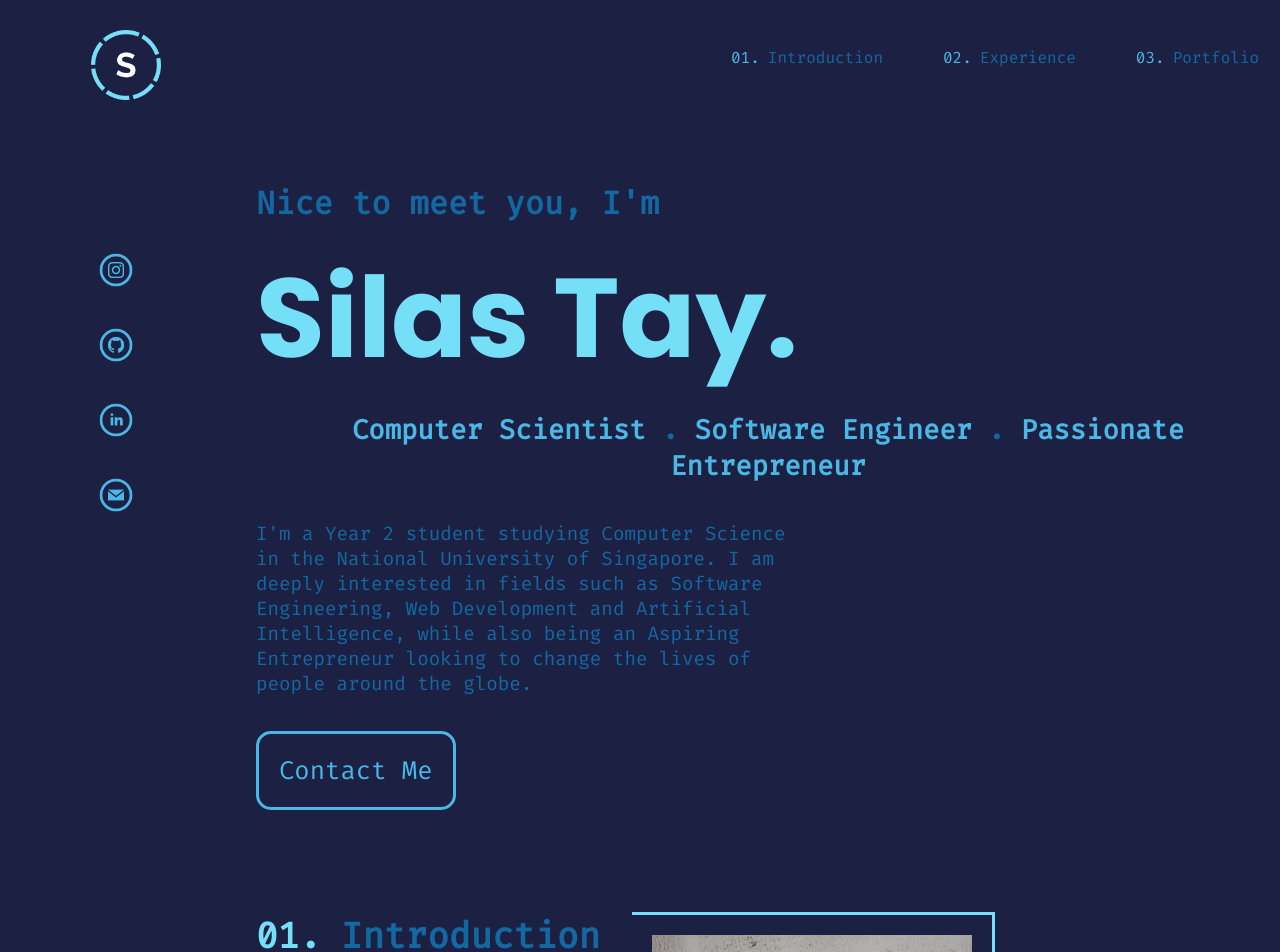
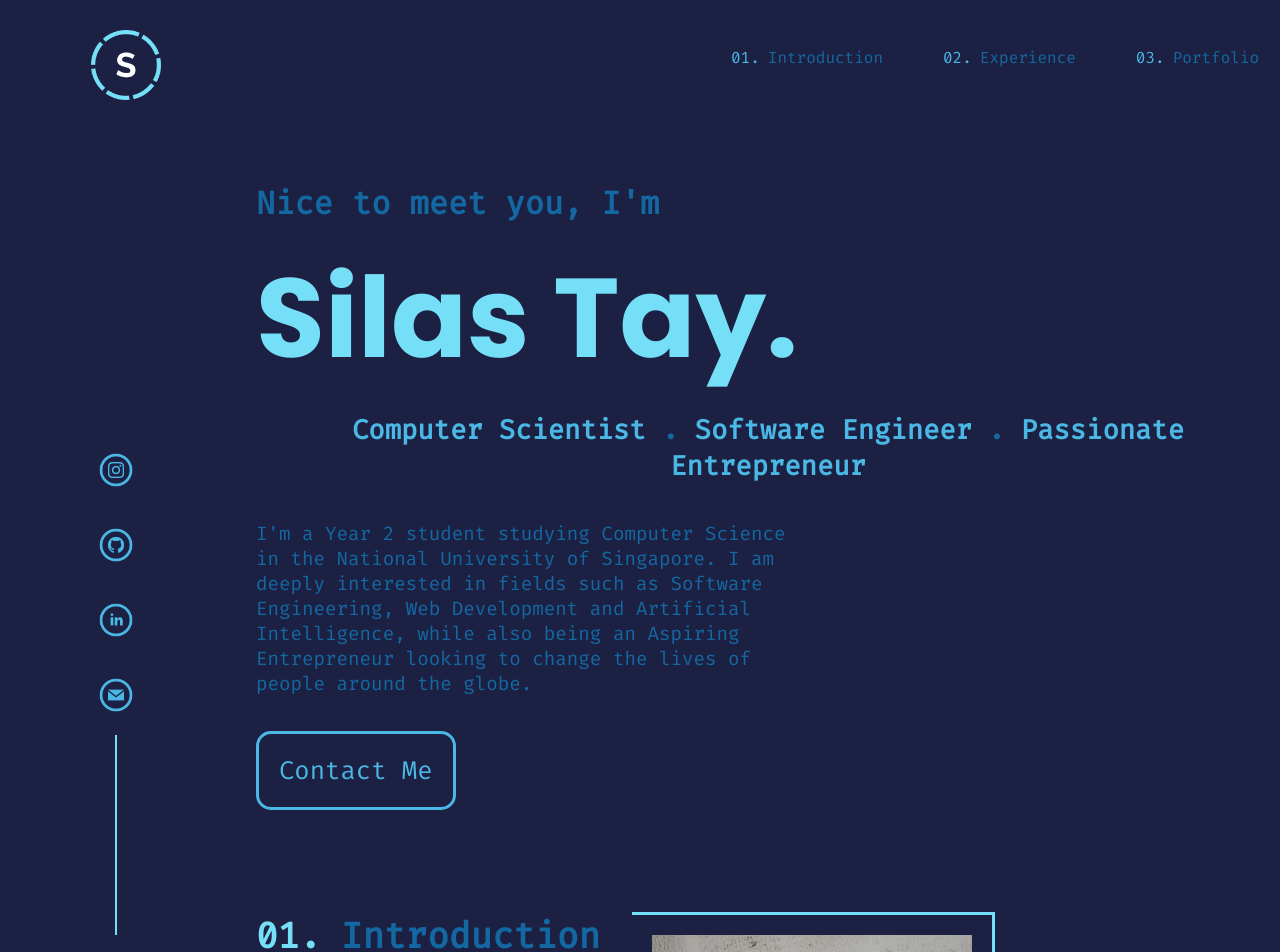
Before and after one commit to SilasTSL/Silas, a React (Create React App) app: page / in a window 1280 px wide. Shown: the top 952 px of the page. Built offline with nearby package versions, Linux system fonts and the light colour scheme.

Commit message:
Add animations for home

```diff
--- a/src/components/header/Header.module.css
+++ b/src/components/header/Header.module.css
@@ -25,6 +25,13 @@
     display: flex;
     flex-direction: row;
     width: 45%;
+    animation: slideIn 2s;
+    animation-timing-function: ease-in-out;
+}
+
+@keyframes slideIn {
+    0% { margin-top: -100%; }
+    100% { margin-top: 0px; }
 }
 
 .headerLink {
--- a/src/components/sidebar/Sidebar.js
+++ b/src/components/sidebar/Sidebar.js
@@ -18,6 +18,7 @@ export const Sidebar = () => {
             <a className={styles.sidebarIcon} href="mailto:silastaysl@gmail.com" target="_blank">
                 <img className={styles.sidebarIconImage} src={require("../../images/email.png")} />
             </a>
+            <div className={styles.sidebarLine}></div>
         </div>
     )
 }
--- a/src/components/sidebar/Sidebar.module.css
+++ b/src/components/sidebar/Sidebar.module.css
@@ -3,8 +3,15 @@
     flex-direction: column;
     position: fixed;
     margin-left: 6.3%;
-    margin-top: 100px;
+    margin-top: 300px;
     transition: 0.3s;
+    animation: slideIn 2s;
+    animation-timing-function: ease-in-out;
+}
+
+@keyframes slideIn {
+    0% { margin-top: 100%; }
+    100% { margin-top: 300px; }
 }
 
 .sidebarIconImage {
@@ -17,3 +24,10 @@
 .sidebarIconImage:hover {
     transform: scale(1.2);
 }
+
+.sidebarLine {
+    border-left: 2px solid #74dff6;
+    height: 200px;
+    margin-left: auto;
+    margin-right: auto;
+}
--- a/src/pages/home/Home.module.css
+++ b/src/pages/home/Home.module.css
@@ -31,6 +31,11 @@
     margin-top: 10px;
     color: #4bb7e5;
     font-size: 1.7rem;
+    opacity: 0;
+    animation: fadeIn;
+    animation-duration: 2s;
+    animation-delay: 1s;
+    animation-fill-mode: forwards;
 }
 
 .homeSubtitleDivider {
```
